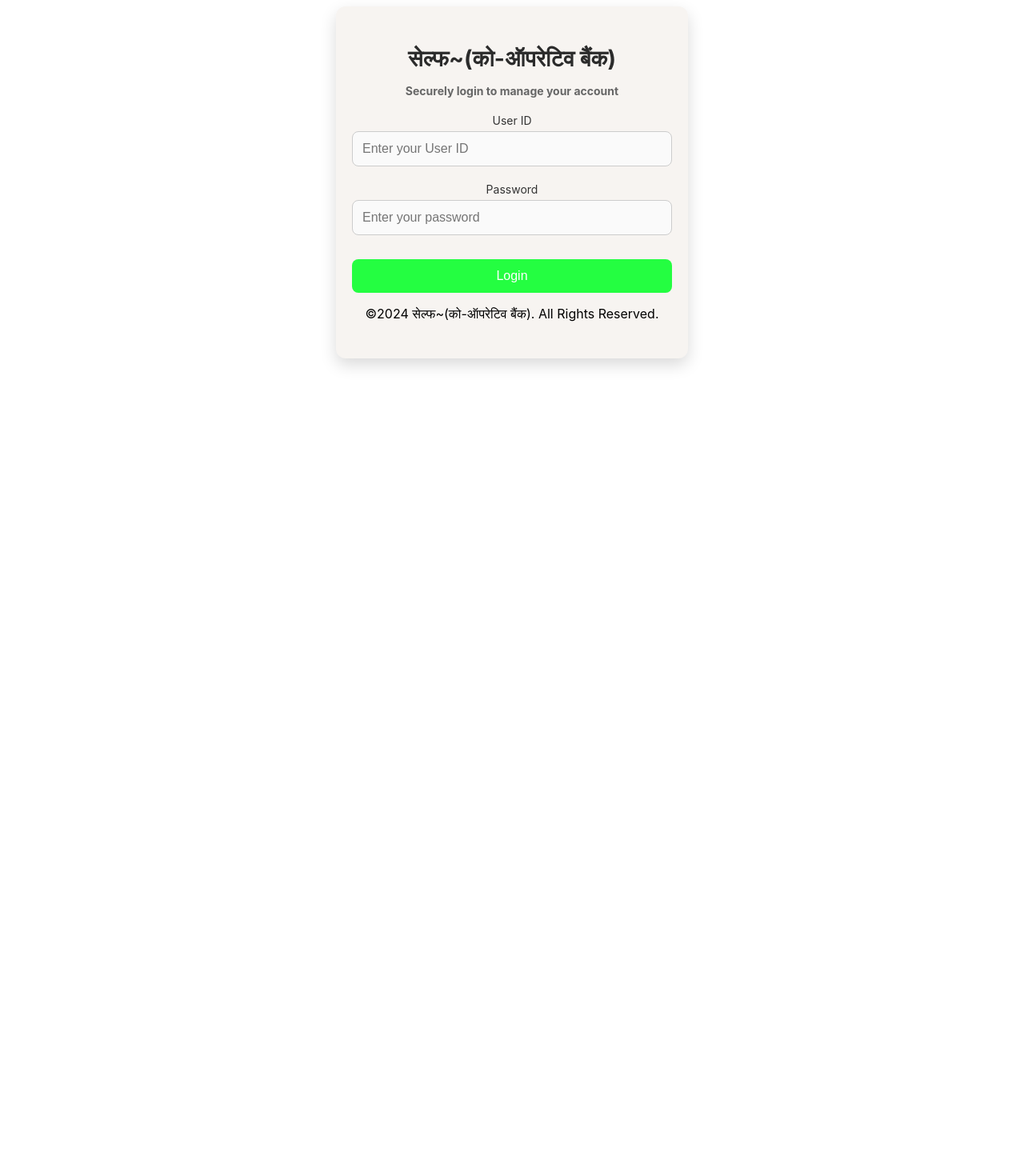
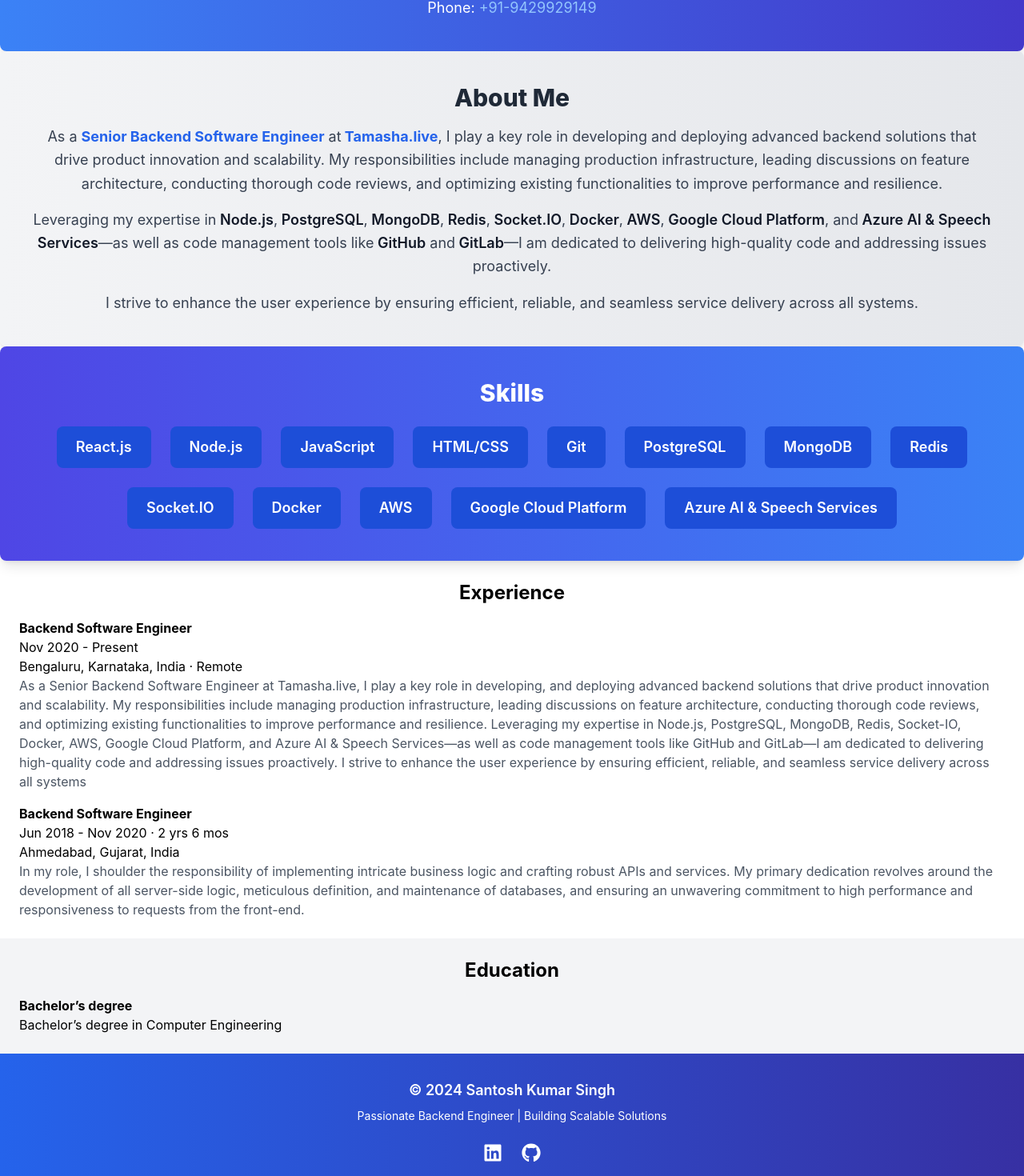
Before and after one commit to engi-devops/github-pages-demo, a React (Create React App) app: page / in a window 1280 px wide. Shown: the part 172-1642 px from the top of the page at 80% size. Before the commit the page ends 800 px from the top, so only its background shows below. Built offline with nearby package versions, Linux system fonts and the light colour scheme.

Commit message:
update digital resume

```diff
--- a/package.json
+++ b/package.json
@@ -9,6 +9,7 @@
     "@testing-library/user-event": "^13.5.0",
     "react": "^18.3.1",
     "react-dom": "^18.3.1",
+    "react-icons": "^5.3.0",
     "react-scripts": "5.0.1",
     "web-vitals": "^2.1.4"
   },
--- a/src/App.js
+++ b/src/App.js
@@ -24,15 +24,40 @@
 
 // export default App;
 
-import React from "react";
-import AuthPage from "./components/AuthPage";
+// import React from "react";
+// import AuthPage from "./components/AuthPage";
 
-const App = () => {
+// const App = () => {
+//   return (
+//     <div>
+//       <AuthPage />
+//     </div>
+//   );
+// };
+
+// export default App;
+
+
+import Header from './components/Header';
+import About from './components/About';
+import Skills from './components/Skills';
+import Experience from './components/Experience';
+import Education from './components/Education';
+import Projects from './components/Projects';
+import Footer from './components/Footer';
+
+function App() {
   return (
     <div>
-      <AuthPage />
+      <Header />
+      <About />
+      <Skills />
+      <Experience />
+      <Education />
+      {/* <Projects /> */}
+      <Footer />
     </div>
   );
-};
+}
 
 export default App;
--- /dev/null
+++ b/src/components/About.js
@@ -0,0 +1,28 @@
+const About = () => (
+  <section className="p-10 bg-gradient-to-r from-gray-100 to-gray-200 text-center rounded-lg shadow-md">
+    <h2 className="text-3xl font-extrabold text-gray-800 mb-4">About Me</h2>
+    <p className="mt-4 text-gray-700 text-lg leading-relaxed">
+      As a <span className="font-bold text-blue-600">Senior Backend Software Engineer</span> at
+      <span className="font-bold text-blue-600"> Tamasha.live</span>, I play a key role in developing and deploying advanced backend solutions that drive product innovation and scalability. My responsibilities include managing production infrastructure, leading discussions on feature architecture, conducting thorough code reviews, and optimizing existing functionalities to improve performance and resilience.
+    </p>
+    <p className="mt-4 text-gray-700 text-lg leading-relaxed">
+      Leveraging my expertise in
+      <span className="font-semibold text-gray-900"> Node.js</span>,
+      <span className="font-semibold text-gray-900"> PostgreSQL</span>,
+      <span className="font-semibold text-gray-900"> MongoDB</span>,
+      <span className="font-semibold text-gray-900"> Redis</span>,
+      <span className="font-semibold text-gray-900"> Socket.IO</span>,
+      <span className="font-semibold text-gray-900"> Docker</span>,
+      <span className="font-semibold text-gray-900"> AWS</span>,
+      <span className="font-semibold text-gray-900"> Google Cloud Platform</span>, and
+      <span className="font-semibold text-gray-900"> Azure AI & Speech Services</span>—as well as code management tools like
+      <span className="font-semibold text-gray-900"> GitHub</span> and
+      <span className="font-semibold text-gray-900"> GitLab</span>—I am dedicated to delivering high-quality code and addressing issues proactively.
+    </p>
+    <p className="mt-4 text-gray-700 text-lg leading-relaxed">
+      I strive to enhance the user experience by ensuring efficient, reliable, and seamless service delivery across all systems.
+    </p>
+  </section>
+);
+
+export default About;
--- /dev/null
+++ b/src/components/Education.js
@@ -0,0 +1,13 @@
+const Education = () => (
+  <section className="p-6 bg-gray-100">
+    <h2 className="text-2xl font-bold text-center">Education</h2>
+    <div className="mt-4 space-y-4">
+      <div>
+        <h3 className="font-bold">Bachelor’s degree</h3>
+            <p>Bachelor’s degree in Computer Engineering</p>
+      </div>
+    </div>
+  </section>
+);
+
+export default Education;
--- /dev/null
+++ b/src/components/Experience.js
@@ -0,0 +1,25 @@
+const Experience = () => (
+  <section className="p-6">
+    <h2 className="text-2xl font-bold text-center">Experience</h2>
+    <div className="mt-4 space-y-4">
+      <div>
+        <h3 className="font-bold">Backend Software Engineer</h3>
+        <p>Nov 2020 - Present</p>
+        <p>Bengaluru, Karnataka, India · Remote</p>
+        <p className="text-gray-600">
+          As a Senior Backend Software Engineer at Tamasha.live, I play a key role in developing, and deploying advanced backend solutions that drive product innovation and scalability. My responsibilities include managing production infrastructure, leading discussions on feature architecture, conducting thorough code reviews, and optimizing existing functionalities to improve performance and resilience. Leveraging my expertise in Node.js, PostgreSQL, MongoDB, Redis, Socket-IO, Docker, AWS, Google Cloud Platform, and Azure AI & Speech Services—as well as code management tools like GitHub and GitLab—I am dedicated to delivering high-quality code and addressing issues proactively. I strive to enhance the user experience by ensuring efficient, reliable, and seamless service delivery across all systems
+        </p>
+      </div>
+      <div>
+        <h3 className="font-bold">Backend Software Engineer</h3>
+        <p>Jun 2018 - Nov 2020 · 2 yrs 6 mos</p>
+        <p>Ahmedabad, Gujarat, India</p>
+        <p className="text-gray-600">
+          In my role, I shoulder the responsibility of implementing intricate business logic and crafting robust APIs and services. My primary dedication revolves around the development of all server-side logic, meticulous definition, and maintenance of databases, and ensuring an unwavering commitment to high performance and responsiveness to requests from the front-end.
+        </p>
+      </div>
+    </div>
+  </section>
+);
+
+export default Experience;
--- /dev/null
+++ b/src/components/Footer.js
@@ -0,0 +1,34 @@
+import { FaLinkedin, FaGithub } from 'react-icons/fa'; // Import icons
+
+const Footer = () => (
+  <footer className="bg-gradient-to-r from-blue-600 to-indigo-800 text-white py-8">
+    <div className="text-center">
+      <p className="text-lg font-semibold">© 2024 Santosh Kumar Singh</p>
+      <p className="text-sm mt-2">
+        Passionate Backend Engineer | Building Scalable Solutions
+      </p>
+      <div className="flex justify-center gap-6 mt-6">
+        <a
+          href="https://www.linkedin.com/in/backend-software-engineer-singhsantosh/"
+          target="_blank"
+          rel="noopener noreferrer"
+          className="text-white text-2xl hover:text-gray-300 transition-colors"
+          aria-label="LinkedIn"
+        >
+          <FaLinkedin />
+        </a>
+        <a
+          href="https://github.com/engi-devops"
+          target="_blank"
+          rel="noopener noreferrer"
+          className="text-white text-2xl hover:text-gray-300 transition-colors"
+          aria-label="GitHub"
+        >
+          <FaGithub />
+        </a>
+      </div>
+    </div>
+  </footer>
+);
+
+export default Footer;
--- /dev/null
+++ b/src/components/Header.js
@@ -0,0 +1,12 @@
+const Header = () => (
+  <header className="bg-gradient-to-r from-blue-500 to-indigo-700 text-white p-8 text-center rounded-b-lg shadow-xl">
+    <h1 className="text-5xl font-extrabold mb-2">Santosh Kumar Singh</h1>
+    <p className="text-xl font-semibold mb-4">Software Engineer</p>
+    <div className="text-lg">
+      <p className="mb-2">E-mail: <a href="mailto:singhsantosh.edu.in@gmail.com" className="text-blue-300 hover:text-blue-500 transition duration-300">singhsantosh.edu.in@gmail.com</a></p>
+      <p className="mb-2">Phone: <span className="text-blue-300 hover:text-blue-500 transition duration-300">+91-9429929149</span></p>
+    </div>
+  </header>
+);
+
+export default Header;
--- /dev/null
+++ b/src/components/Projects.js
@@ -0,0 +1,18 @@
+const Projects = () => (
+  <section className="p-6">
+    <h2 className="text-2xl font-bold text-center">Projects</h2>
+    <div className="mt-4 space-y-4">
+      {[
+        { name: 'E-Commerce App', description: 'Built a full-stack e-commerce application.' },
+        { name: 'Portfolio Website', description: 'Developed a personal portfolio using React.js.' },
+      ].map((project) => (
+        <div key={project.name}>
+          <h3 className="font-bold">{project.name}</h3>
+          <p className="text-gray-600">{project.description}</p>
+        </div>
+      ))}
+    </div>
+  </section>
+);
+
+export default Projects;
--- /dev/null
+++ b/src/components/Skills.js
@@ -0,0 +1,31 @@
+const Skills = () => (
+  <section className="p-10 bg-gradient-to-r from-indigo-600 to-blue-500 text-white rounded-lg shadow-lg">
+    <h2 className="text-3xl font-extrabold text-center mb-6">Skills</h2>
+    <div className="flex justify-center gap-6 flex-wrap">
+      {[
+        'React.js',
+        'Node.js',
+        'JavaScript',
+        'HTML/CSS',
+        'Git',
+        'PostgreSQL',
+        'MongoDB',
+        'Redis',
+        'Socket.IO',
+        'Docker',
+        'AWS',
+        'Google Cloud Platform',
+        'Azure AI & Speech Services',
+      ].map((skill) => (
+        <span
+          key={skill}
+          className="bg-blue-700 text-white text-lg font-semibold px-6 py-3 rounded-lg hover:bg-blue-800 transition duration-300 ease-in-out transform hover:scale-105"
+        >
+          {skill}
+        </span>
+      ))}
+    </div>
+  </section>
+);
+
+export default Skills;
--- a/src/index.css
+++ b/src/index.css
@@ -11,3 +11,7 @@ code {
   font-family: source-code-pro, Menlo, Monaco, Consolas, 'Courier New',
     monospace;
 }
+
+@tailwind base;
+@tailwind components;
+@tailwind utilities;
--- /dev/null
+++ b/tailwind.config.js
@@ -0,0 +1,7 @@
+module.exports = {
+  content: ['./src/**/*.{js,jsx,ts,tsx}'],
+  theme: {
+    extend: {},
+  },
+  plugins: [],
+};
```
Also changed, not shown: 1 other file (tests, documents, lock files or other folders).
